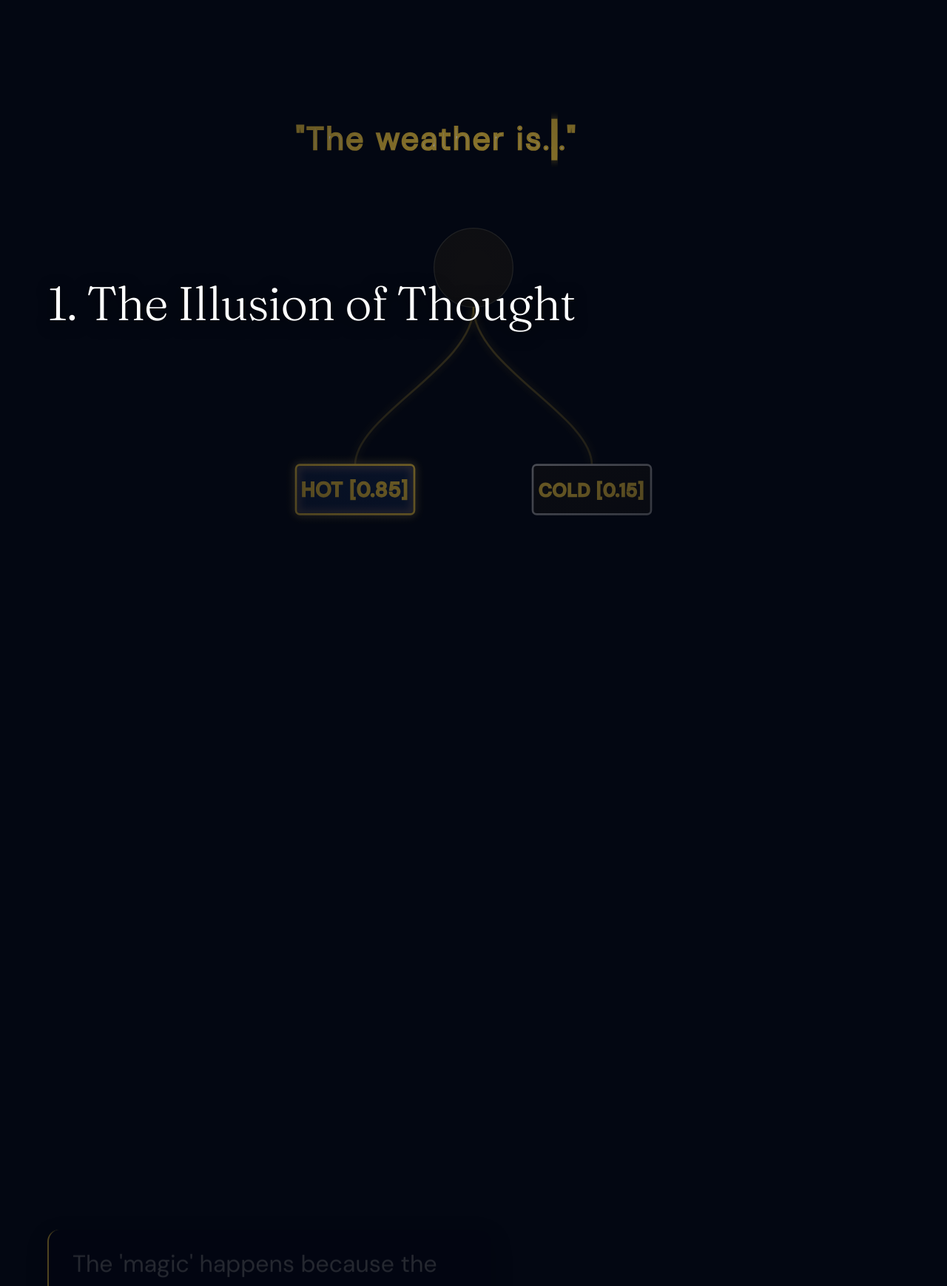
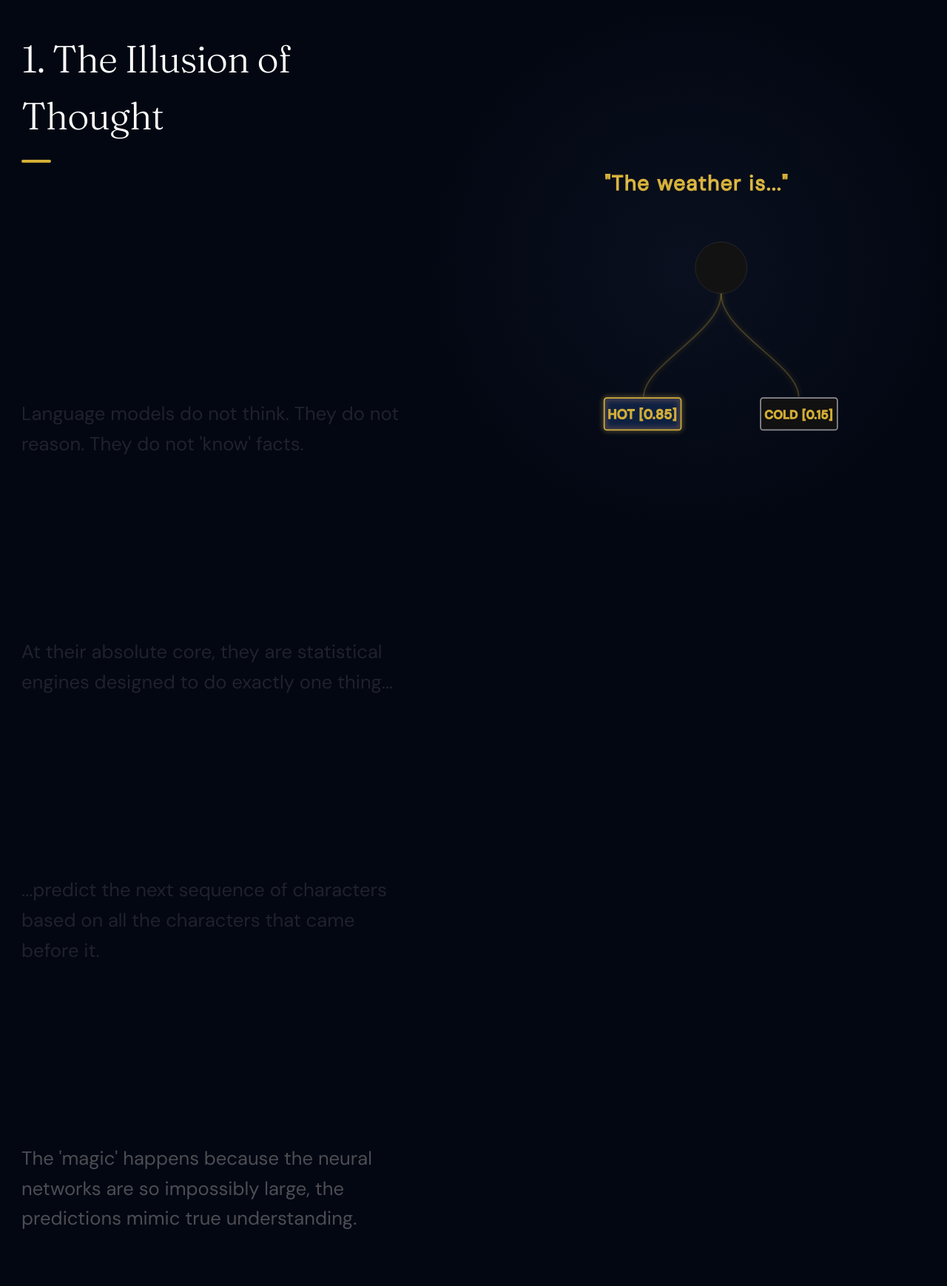
Before and after one commit to iampraveenvemula/fastinai, a React (Vite) app: page /blog/understanding-llm-models-complete-guide in a window 1280 px wide. Shown: the part 1117-2856 px from the top of the page at 74% size. Built offline with nearby package versions, Linux system fonts and the light colour scheme.

Commit message:
fix: refactor scrollytelling ui to split-pane desktop and stacked mobile layout to prevent text overlap

```diff
--- a/src/components/LLMMovie.jsx
+++ b/src/components/LLMMovie.jsx
@@ -75,7 +75,7 @@ const scriptData = [
   }
 ];
 
-// Individual Scene Container
+// Individual Scene Container (Split View)
 const SceneBlock = ({ data, index }) => {
   const containerRef = useRef(null);
 
@@ -88,88 +88,55 @@ const SceneBlock = ({ data, index }) => {
   // Smooth the scroll data slightly so the SVG drawing doesn't jitter
   const smoothProgress = useSpring(scrollYProgress, { stiffness: 100, damping: 20 });
 
-  // Map paragraphs to appear sequentially as you scroll
-  const numParagraphs = data.paragraphs.length;
-
   return (
     <section
       ref={containerRef}
+      className="split-layout"
       style={{
-        height: '300vh', // Each scene requires 3 screens worth of scrolling
         position: 'relative',
-        zIndex: 10
+        zIndex: 10,
+        background: '#030712',
+        borderBottom: '1px solid rgba(255,255,255,0.05)'
       }}
     >
-      {/* THE CAMERA (Sticky Background) */}
-      <div
-        style={{
-          position: 'sticky',
-          top: 0,
-          height: '100vh',
-          width: '100vw',
-          marginLeft: 'calc(-50vw + 50%)', // Break out of main container width
-          overflow: 'hidden',
-          display: 'flex',
-          alignItems: 'center',
-          justifyContent: 'center',
-          background: '#030712' // Extremely dark baseline
-        }}
-      >
-        {/* Render the SVG visual, passing it the scroll progress so it can animate its drawing */}
-        <div style={{ width: '100%', maxWidth: '1200px', height: '100%', position: 'absolute', opacity: 0.8 }}>
-           <data.Visual progress={smoothProgress} />
+
+      {/* LEFT PANE: THE SCRIPT (Scrolling Foreground Text) */}
+      {/* On mobile, this will sit naturally underneath the sticky top pane */}
+      <div style={{
+        padding: '10vh 5%',
+        display: 'flex',
+        flexDirection: 'column',
+        justifyContent: 'center',
+        paddingBottom: '20vh'
+      }}>
+
+        <div style={{ position: 'sticky', top: '20vh', marginBottom: '10vh' }}>
+          <h2 style={{ fontSize: 'clamp(2rem, 4vw, 3.5rem)', color: '#fff', fontFamily: 'Fraunces, serif', fontWeight: 300, letterSpacing: '-1px' }}>
+            {data.title}
+          </h2>
+          <div style={{ width: '40px', height: '4px', background: 'var(--primary)', marginTop: '20px', borderRadius: '2px' }} />
         </div>
 
-        {/* Vignette overlay effectively fading edges to black */}
-        <div style={{ position: 'absolute', inset: 0, background: 'radial-gradient(circle at center, transparent 0%, #030712 100%)', pointerEvents: 'none' }} />
-      </div>
-
-      {/* THE SCRIPT (Scrolling Foreground Text) */}
-      <div style={{
-        position: 'absolute', // Absolute relative to the 300vh section container
-        top: 0, left: 0, right: 0, height: '100%',
-        display: 'flex', flexDirection: 'column',
-        paddingLeft: '5%', paddingRight: '5%',
-        paddingTop: '50vh', // Start text halfway down first screen
-        paddingBottom: '50vh'
-      }}>
-
-        {/* Title stays pinned a bit longer */}
-        <div style={{ height: '30vh', display: 'flex', alignItems: 'center' }}>
-          <h2 style={{ fontSize: 'clamp(2.5rem, 5vw, 4.5rem)', color: '#fff', fontFamily: 'Fraunces, serif', fontWeight: 300, letterSpacing: '-1px', textShadow: '0 4px 20px rgba(0,0,0,0.8)' }}>
-            {data.title}
-          </h2>
-        </div>
-
-        {/* Space out paragraphs over the total height */}
-        <div style={{ flex: 1, display: 'flex', flexDirection: 'column', gap: '30vh', paddingBottom: '30vh' }}>
+        <div style={{ display: 'flex', flexDirection: 'column', gap: '30vh', marginTop: '30vh' }}>
           {data.paragraphs.map((text, i) => {
-
-            // Calculate when this specific paragraph should fade in based on total section scroll progress
-            // Paragraph 0 should peak at progress ~ 0.3
-            // Paragraph last should peak at progress ~ 0.8
+            // Because this pane scrolls naturally, we don't need complex Y translations.
+            // We just use scroll progress to selectively highlight the paragraph that
+            // should currently be being read.
+            const numParagraphs = data.paragraphs.length;
             const startP = 0.2 + (i * (0.6 / numParagraphs));
             const peakP = startP + 0.1;
-            const endP = peakP + 0.1;
+            const endP = peakP + 0.15;
 
-            const opacity = useTransform(smoothProgress, [startP, peakP, endP], [0, 1, 0]);
-            const y = useTransform(smoothProgress, [startP, peakP, endP], [100, 0, -100]);
+            // Highlight opacity: 1 when active, 0.3 when inactive
+            const opacity = useTransform(smoothProgress, [startP, peakP, endP], [0.3, 1, 0.3]);
 
             return (
-              <motion.div
-                key={i}
-                style={{ opacity, y, maxWidth: '600px' }}
-              >
+              <motion.div key={i} style={{ opacity }}>
                 <p style={{
-                  fontSize: 'clamp(1.4rem, 2.5vw, 2.2rem)',
+                  fontSize: 'clamp(1.2rem, 2vw, 1.8rem)',
                   color: 'var(--text-light)',
-                  lineHeight: 1.4,
-                  background: 'rgba(3, 7, 18, 0.4)',
-                  backdropFilter: 'blur(10px)',
-                  padding: '24px 32px',
-                  borderRadius: '16px',
-                  borderLeft: '2px solid var(--primary)',
-                  boxShadow: '0 10px 30px rgba(0,0,0,0.5)'
+                  lineHeight: 1.6,
+                  fontWeight: 400
                 }}>
                   {text}
                 </p>
@@ -177,15 +144,38 @@ const SceneBlock = ({ data, index }) => {
             );
           })}
         </div>
+      </div>
 
+      {/* RIGHT PANE: THE CAMERA (Sticky Background) */}
+      {/* On mobile, this takes the top 50vh of the screen and sticks while the text scrolls below it */}
+      <div>
+        <div
+          style={{
+            position: 'sticky',
+            top: 0,
+            height: '100vh',
+            width: '100%',
+            display: 'flex',
+            alignItems: 'center',
+            justifyContent: 'center',
+            background: 'radial-gradient(circle at center, #0a101f 0%, #030712 70%)',
+            overflow: 'hidden'
+          }}
+        >
+          {/* Render the SVG visual, passing it the scroll progress so it can animate its drawing */}
+          <div style={{ width: '100%', height: '100%', position: 'absolute' }}>
+             <data.Visual progress={smoothProgress} />
+          </div>
+        </div>
       </div>
+
     </section>
   );
 };
 
 export default function LLMMovie() {
   return (
-    <div style={{ background: '#030712', minHeight: '100vh', width: '100%' }}>
+    <div style={{ background: '#030712', width: '100%', marginLeft: 'calc(-50vw + 50%)', width: '100vw' }}>
 
       {/* Cinematic Intro Header */}
       <div style={{ height: '100vh', display: 'flex', flexDirection: 'column', alignItems: 'center', justifyContent: 'center', textAlign: 'center', padding: '0 20px' }}>
@@ -202,10 +192,12 @@ export default function LLMMovie() {
          </motion.div>
       </div>
 
-      {/* Render all Scenes */}
-      {scriptData.map((data, index) => (
-        <SceneBlock key={data.id} data={data} index={index} />
-      ))}
+      {/* Render all Scenes in a continuous vertical flow */}
+      <div style={{ display: 'flex', flexDirection: 'column' }}>
+        {scriptData.map((data, index) => (
+          <SceneBlock key={data.id} data={data} index={index} />
+        ))}
+      </div>
 
       {/* End Credits Spacer */}
       <div style={{ height: '50vh', background: '#030712', display: 'flex', alignItems: 'center', justifyContent: 'center' }}>
--- a/src/components/MovieScenes.jsx
+++ b/src/components/MovieScenes.jsx
@@ -38,9 +38,9 @@ export const Scene1Autocomplete = ({ progress }) => {
   const branchOpacity = useTransform(progress, [0.6, 0.8], [0, 1]);
 
   return (
-    <svg viewBox="0 0 800 600" width="100%" height="100%" style={techTheme}>
+    <svg viewBox="0 0 800 600" width="100%" height="100%" style={techTheme} preserveAspectRatio="xMidYMid meet">
       <Defs />
-      <g transform="translate(400, 300)">
+      <g transform="translate(450, 300)">
          {/* Central Node */}
          <circle cx="0" cy="0" r="40" fill="var(--bg-alt)" stroke="var(--border)" strokeWidth="1" />
 
@@ -82,9 +82,9 @@ export const Scene2Evolution = ({ progress }) => {
   const explosionOpacity = useTransform(progress, [0.65, 0.8, 0.9], [0, 1, 0]);
 
   return (
-    <svg viewBox="0 0 800 600" width="100%" height="100%" style={techTheme}>
+    <svg viewBox="0 0 800 600" width="100%" height="100%" style={techTheme} preserveAspectRatio="xMidYMid meet">
       <Defs />
-      <g transform="translate(100, 300)">
+      <g transform="translate(150, 300)">
 
         {/* Main Timeline Data Stream */}
         <motion.line x1="0" y1="0" x2={lineLength} y2="0" stroke="var(--text-muted)" strokeWidth="1" />
@@ -127,9 +127,9 @@ export const Scene3Attention = ({ progress }) => {
   const highlightOpacity = useTransform(progress, [0.5, 0.7], [0, 1]);
 
   return (
-    <svg viewBox="0 0 800 600" width="100%" height="100%" style={techTheme}>
+    <svg viewBox="0 0 800 600" width="100%" height="100%" style={techTheme} preserveAspectRatio="xMidYMid meet">
       <Defs />
-      <g transform="translate(400, 300)">
+      <g transform="translate(450, 300)">
 
         {/* Sentence Grid Layout */}
         <text x="-250" y="-50" fontSize="24" fill="var(--text-muted)">The</text>
@@ -180,9 +180,9 @@ export const Scene4Tokens = ({ progress }) => {
   const tokenOpacity = useTransform(progress, [0.5, 0.7], [0, 1]);
 
   return (
-    <svg viewBox="0 0 800 600" width="100%" height="100%" style={techTheme}>
+    <svg viewBox="0 0 800 600" width="100%" height="100%" style={techTheme} preserveAspectRatio="xMidYMid meet">
       <Defs />
-      <g transform="translate(400, 300)">
+      <g transform="translate(450, 300)">
 
         {/* Core Word */}
         <text x="0" y="0" textAnchor="middle" fontSize="48" fill="#fff" fontWeight="bold" letterSpacing="4">
@@ -231,9 +231,9 @@ export const Scene5Context = ({ progress }) => {
   const slideLeft = useTransform(progress, [0.6, 0.8], [0, -60]);
 
   return (
-    <svg viewBox="0 0 800 600" width="100%" height="100%" style={techTheme}>
+    <svg viewBox="0 0 800 600" width="100%" height="100%" style={techTheme} preserveAspectRatio="xMidYMid meet">
       <Defs />
-      <g transform="translate(400, 300)">
+      <g transform="translate(450, 300)">
 
         {/* Working Memory Array (The Desk) */}
         <rect x="-160" y="40" width="320" height="20" fill="var(--bg-alt)" stroke="var(--border)" />
@@ -271,9 +271,9 @@ export const Scene6Decision = ({ progress }) => {
   const node3Op = useTransform(progress, [0.6, 0.7], [0, 1]);
 
   return (
-    <svg viewBox="0 0 800 600" width="100%" height="100%" style={techTheme}>
+    <svg viewBox="0 0 800 600" width="100%" height="100%" style={techTheme} preserveAspectRatio="xMidYMid meet">
       <Defs />
-      <g transform="translate(400, 150)">
+      <g transform="translate(450, 200)">
 
         {/* Root Node: The Task */}
         <rect x="-60" y="-20" width="120" height="40" rx="4" fill="var(--bg-alt)" stroke="#fff" filter="url(#neon-glow)" />
--- a/src/index.css
+++ b/src/index.css
@@ -347,3 +347,14 @@ body {
   color: var(--primary) !important;
   opacity: 0.8;
 }
+.split-layout {
+  display: flex;
+  flex-direction: column-reverse;
+}
+
+@media (min-width: 900px) {
+  .split-layout {
+    display: grid;
+    grid-template-columns: 1fr 1.2fr;
+  }
+}
```
